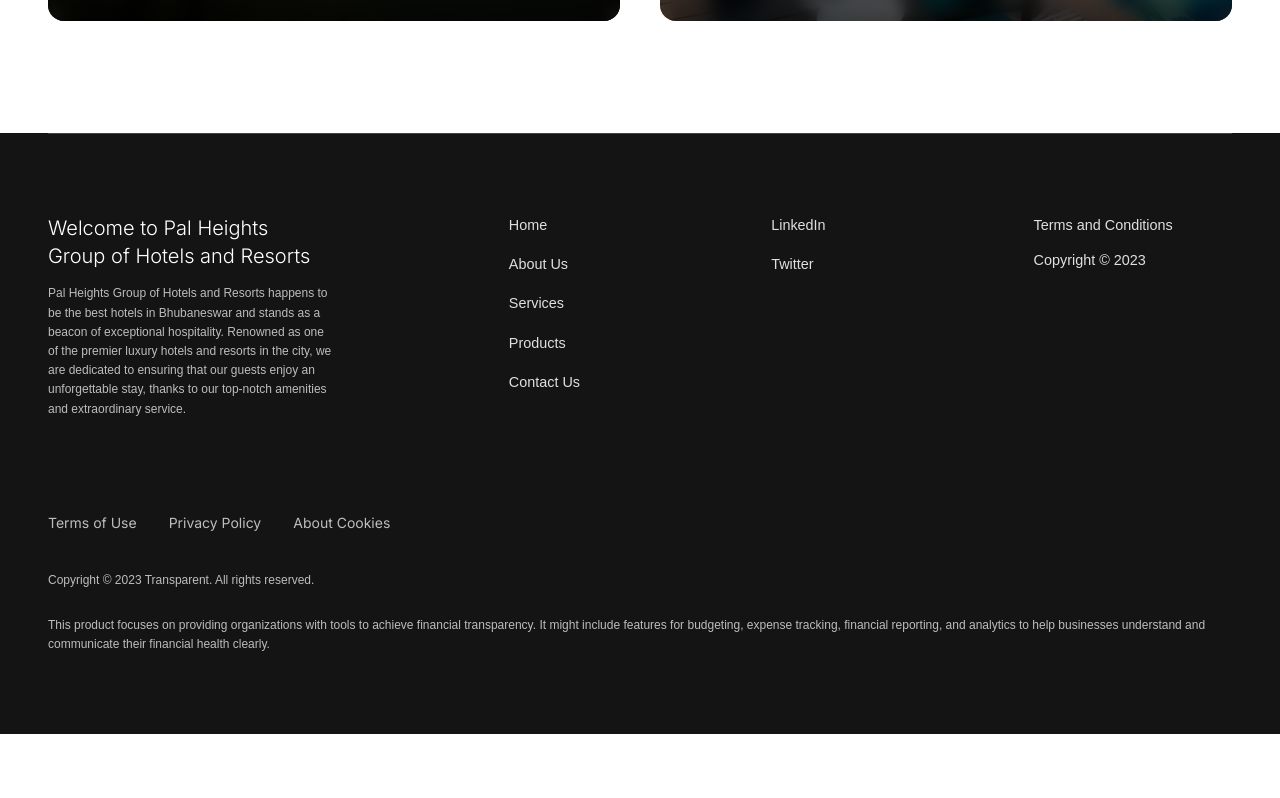
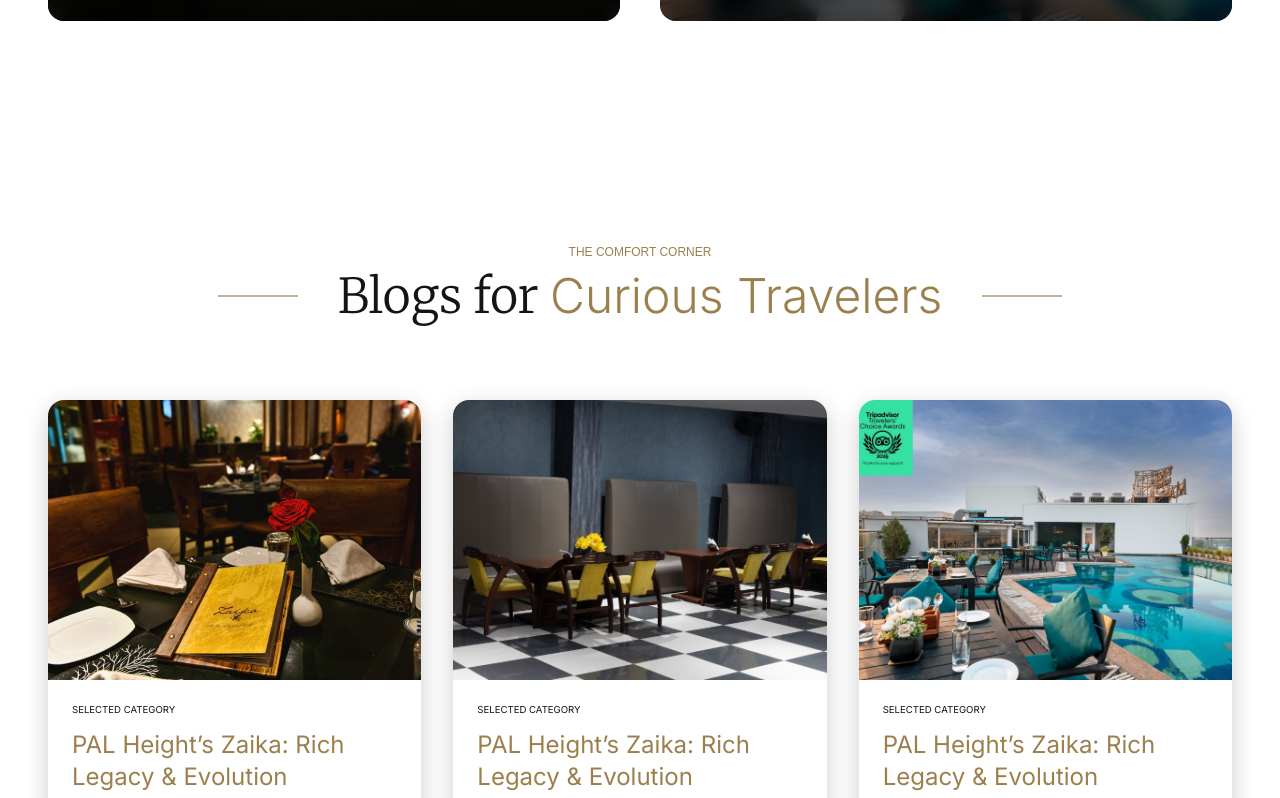
Before and after one commit to draftworks-repos/pal-heights, a Next.js app: page / in a window 1280 px wide. Shown: the part 1522-2320 px from the top of the page. Before the commit the page ends 2256 px from the top, so only its background shows below. Built offline with nearby package versions, Linux system fonts and the light colour scheme; a web font is replaced by a local one.

Commit message:
Home component updated with Section 2

```diff
--- a/components/home/Home.tsx
+++ b/components/home/Home.tsx
@@ -1,11 +1,12 @@
 import Hero from "./Sections/Hero";
 import SectionOne from "./Sections/Properties";
-
+import SectionTwo from "./Sections/Blogs";
 export default function Home() {
   return (
     <>
       <Hero />
       <SectionOne />
+      <SectionTwo />
     </>
   );
 }
```
